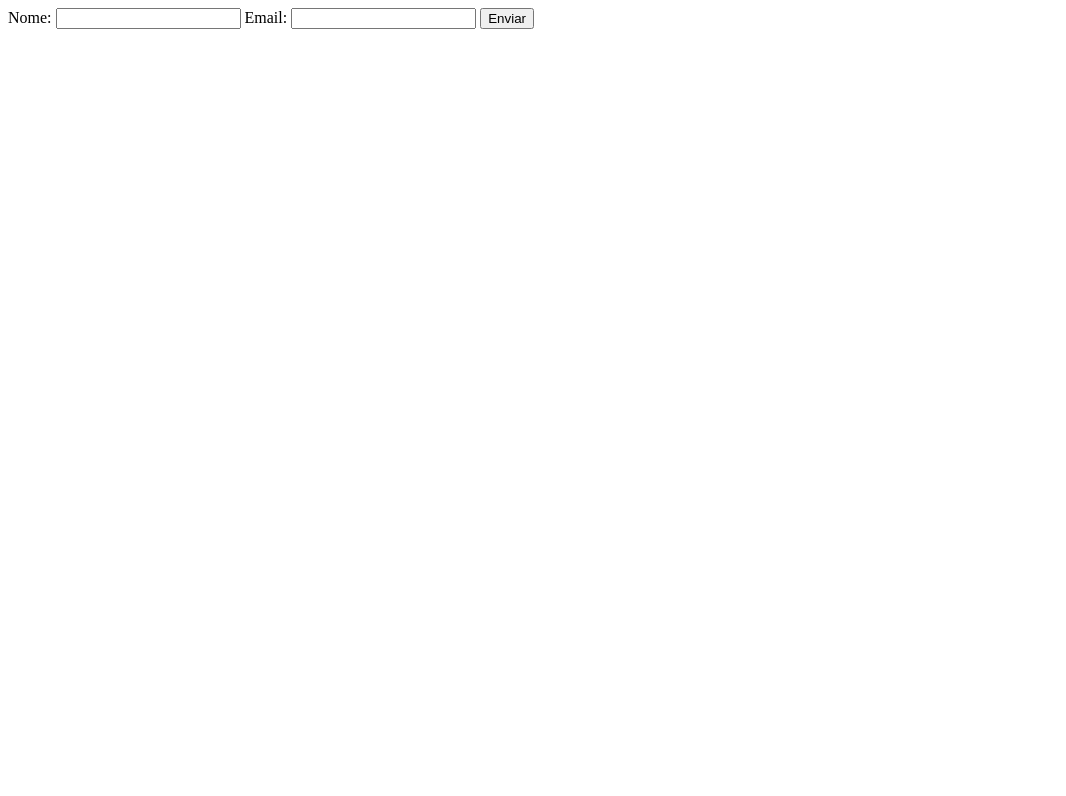
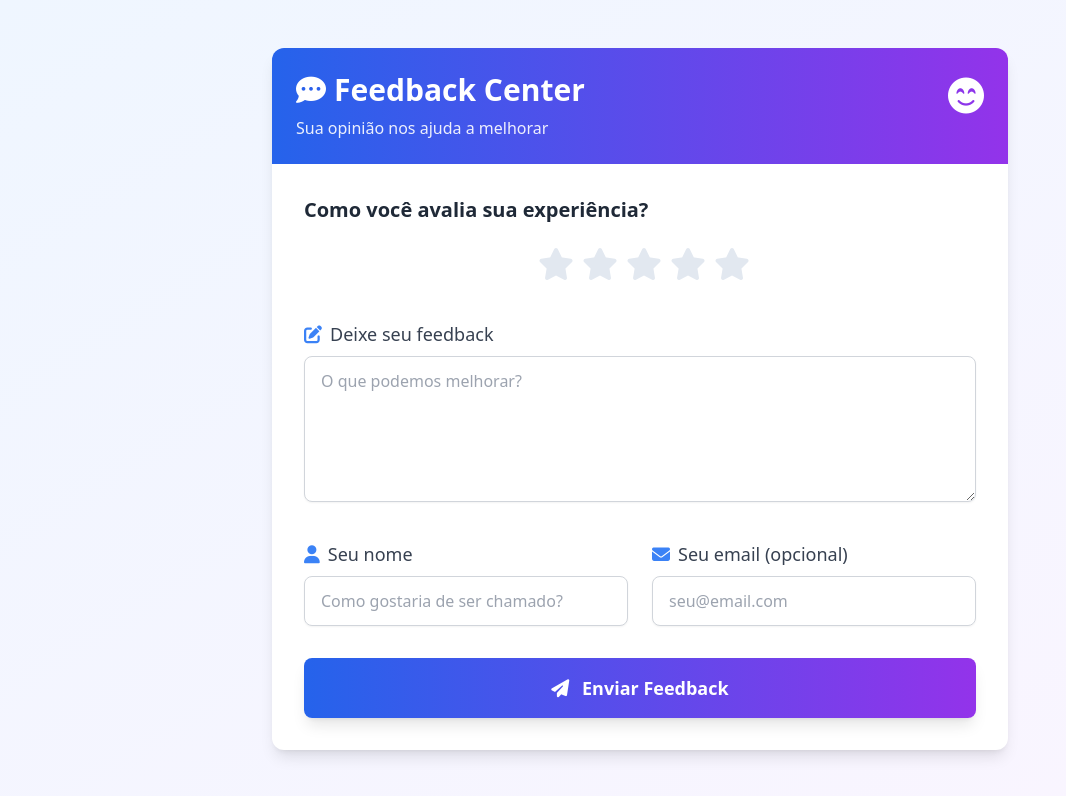
Before and after one commit to luisin-py/feedback, a plain HTML site: page index.html in a window 1280 px wide. Shown: the whole page, without its empty margins (0-1066 px from the left). Drawn offline with nearby package versions, Linux system fonts and the light colour scheme.

Commit message:
Update index.html

```diff
--- a/index.html
+++ b/index.html
@@ -3,14 +3,116 @@
 <head>
     <meta charset="UTF-8">
     <meta name="viewport" content="width=device-width, initial-scale=1.0">
-    <title>Formulário Simples</title>
+    <title>Feedback Center</title>
+    <script src="https://cdn.tailwindcss.com"></script>
+    <link rel="stylesheet" href="https://cdnjs.cloudflare.com/ajax/libs/font-awesome/6.4.0/css/all.min.css">
+    <style>
+        .rating input { display: none; }
+        .rating label { cursor: pointer; font-size: 2rem; color: #e2e8f0; }
+        .rating input:checked ~ label { color: #f59e0b; }
+        .rating label:hover, .rating label:hover ~ label { color: #fbbf24; }
+        .animate-bounce { animation: bounce 1s infinite; }
+        @keyframes bounce {
+            0%, 100% { transform: translateY(-5px); }
+            50% { transform: translateY(5px); }
+        }
+    </style>
 </head>
-<body>
-    <form name="contato" netlify method="POST">
-        <input type="hidden" name="form-name" value="contato">
-        <label>Nome: <input type="text" name="nome"></label>
-        <label>Email: <input type="email" name="email"></label>
-        <button type="submit">Enviar</button>
-    </form>
+<body class="bg-gradient-to-br from-blue-50 to-purple-50 min-h-screen">
+    <div class="container mx-auto px-4 py-12 max-w-3xl">
+        <div class="bg-white rounded-xl shadow-lg overflow-hidden">
+            <!-- Header -->
+            <div class="bg-gradient-to-r from-blue-600 to-purple-600 p-6 text-white">
+                <div class="flex items-center justify-between">
+                    <div>
+                        <h1 class="text-3xl font-bold"><i class="fas fa-comment-dots mr-2"></i>Feedback Center</h1>
+                        <p class="mt-2 opacity-90">Sua opinião nos ajuda a melhorar</p>
+                    </div>
+                    <div class="text-4xl animate-bounce">
+                        <i class="fas fa-smile-beam"></i>
+                    </div>
+                </div>
+            </div>
+
+            <!-- Form -->
+            <form name="feedback" netlify method="POST" class="p-8">
+                <input type="hidden" name="form-name" value="feedback">
+
+                <!-- Rating -->
+                <div class="mb-8">
+                    <h2 class="text-xl font-semibold text-gray-800 mb-4">Como você avalia sua experiência?</h2>
+                    <div class="rating flex justify-center space-x-2">
+                        <input type="radio" id="star1" name="rating" value="1" required>
+                        <label for="star1"><i class="fas fa-star"></i></label>
+                        <input type="radio" id="star2" name="rating" value="2">
+                        <label for="star2"><i class="fas fa-star"></i></label>
+                        <input type="radio" id="star3" name="rating" value="3">
+                        <label for="star3"><i class="fas fa-star"></i></label>
+                        <input type="radio" id="star4" name="rating" value="4">
+                        <label for="star4"><i class="fas fa-star"></i></label>
+                        <input type="radio" id="star5" name="rating" value="5">
+                        <label for="star5"><i class="fas fa-star"></i></label>
+                    </div>
+                </div>
+
+                <!-- Feedback -->
+                <div class="mb-8">
+                    <label for="comment" class="block text-lg font-medium text-gray-700 mb-2">
+                        <i class="fas fa-edit mr-2 text-blue-500"></i>Deixe seu feedback
+                    </label>
+                    <textarea id="comment" name="comment" rows="5" required
+                        class="w-full px-4 py-3 border border-gray-300 rounded-lg shadow-sm focus:outline-none focus:ring-2 focus:ring-blue-500 focus:border-blue-500"
+                        placeholder="O que podemos melhorar?"></textarea>
+                </div>
+
+                <!-- Contact Info -->
+                <div class="grid grid-cols-1 md:grid-cols-2 gap-6 mb-8">
+                    <div>
+                        <label for="name" class="block text-lg font-medium text-gray-700 mb-2">
+                            <i class="fas fa-user mr-2 text-blue-500"></i>Seu nome
+                        </label>
+                        <input type="text" id="name" name="name"
+                            class="w-full px-4 py-3 border border-gray-300 rounded-lg shadow-sm focus:outline-none focus:ring-2 focus:ring-blue-500 focus:border-blue-500"
+                            placeholder="Como gostaria de ser chamado?">
+                    </div>
+                    <div>
+                        <label for="email" class="block text-lg font-medium text-gray-700 mb-2">
+                            <i class="fas fa-envelope mr-2 text-blue-500"></i>Seu email (opcional)
+                        </label>
+                        <input type="email" id="email" name="email"
+                            class="w-full px-4 py-3 border border-gray-300 rounded-lg shadow-sm focus:outline-none focus:ring-2 focus:ring-blue-500 focus:border-blue-500"
+                            placeholder="seu@email.com">
+                    </div>
+                </div>
+
+                <!-- Submit -->
+                <button type="submit"
+                    class="w-full py-4 px-6 bg-gradient-to-r from-blue-600 to-purple-600 hover:from-blue-700 hover:to-purple-700 text-white font-bold text-lg rounded-lg shadow-lg transition-all duration-300 transform hover:scale-[1.01]">
+                    <i class="fas fa-paper-plane mr-2"></i> Enviar Feedback
+                </button>
+            </form>
+        </div>
+    </div>
+
+    <!-- Success Message -->
+    <div id="success-message" class="fixed bottom-6 right-6 bg-green-500 text-white px-6 py-3 rounded-lg shadow-xl hidden">
+        <i class="fas fa-check-circle mr-2"></i> Feedback enviado com sucesso!
+    </div>
+
+    <script>
+        // Success message from URL
+        if (window.location.search.includes('success=true')) {
+            const message = document.getElementById('success-message');
+            message.classList.remove('hidden');
+            setTimeout(() => message.classList.add('hidden'), 5000);
+        }
+
+        // Form submission
+        document.querySelector('form').addEventListener('submit', function(e) {
+            const message = document.getElementById('success-message');
+            message.classList.remove('hidden');
+            setTimeout(() => message.classList.add('hidden'), 5000);
+        });
+    </script>
 </body>
 </html>
```
